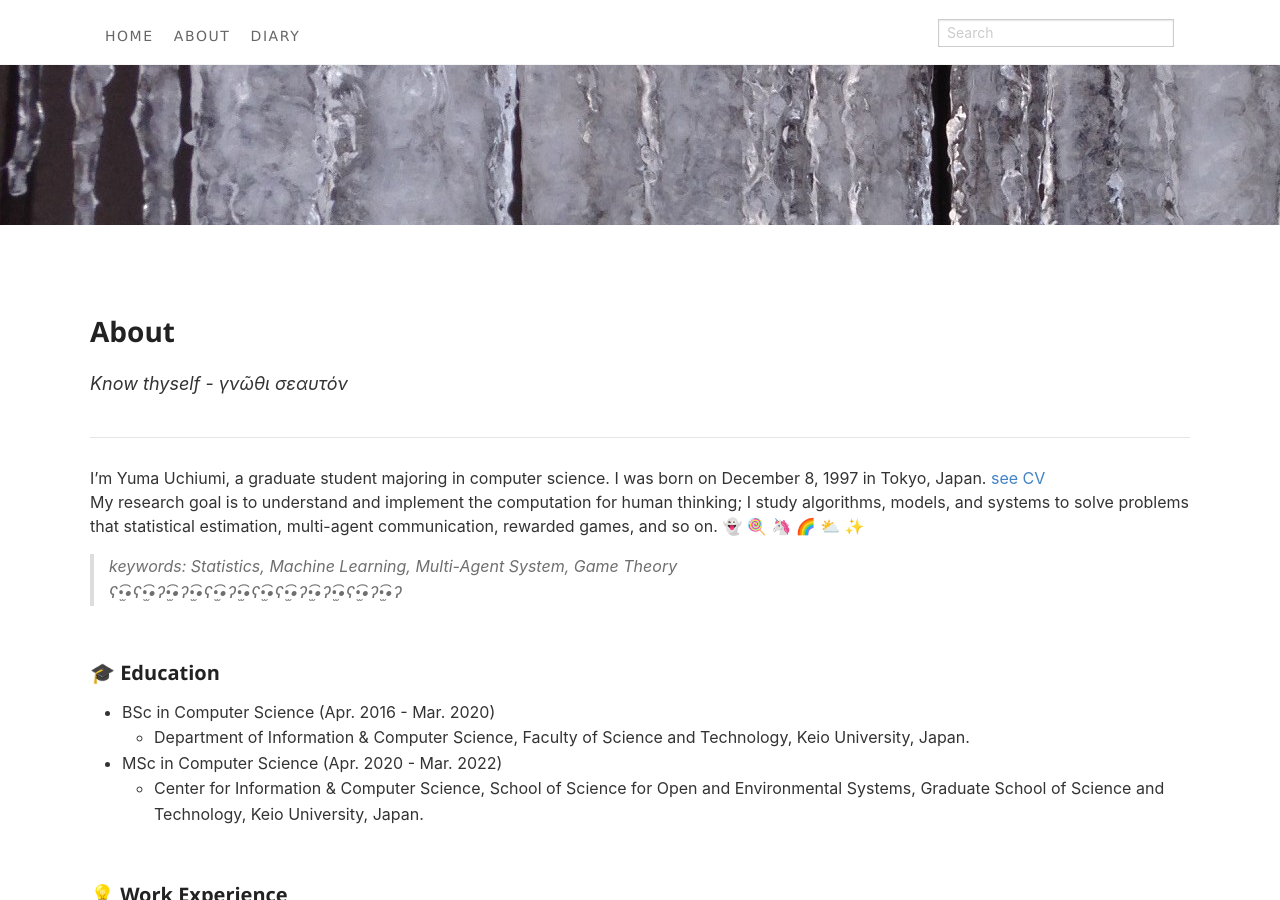
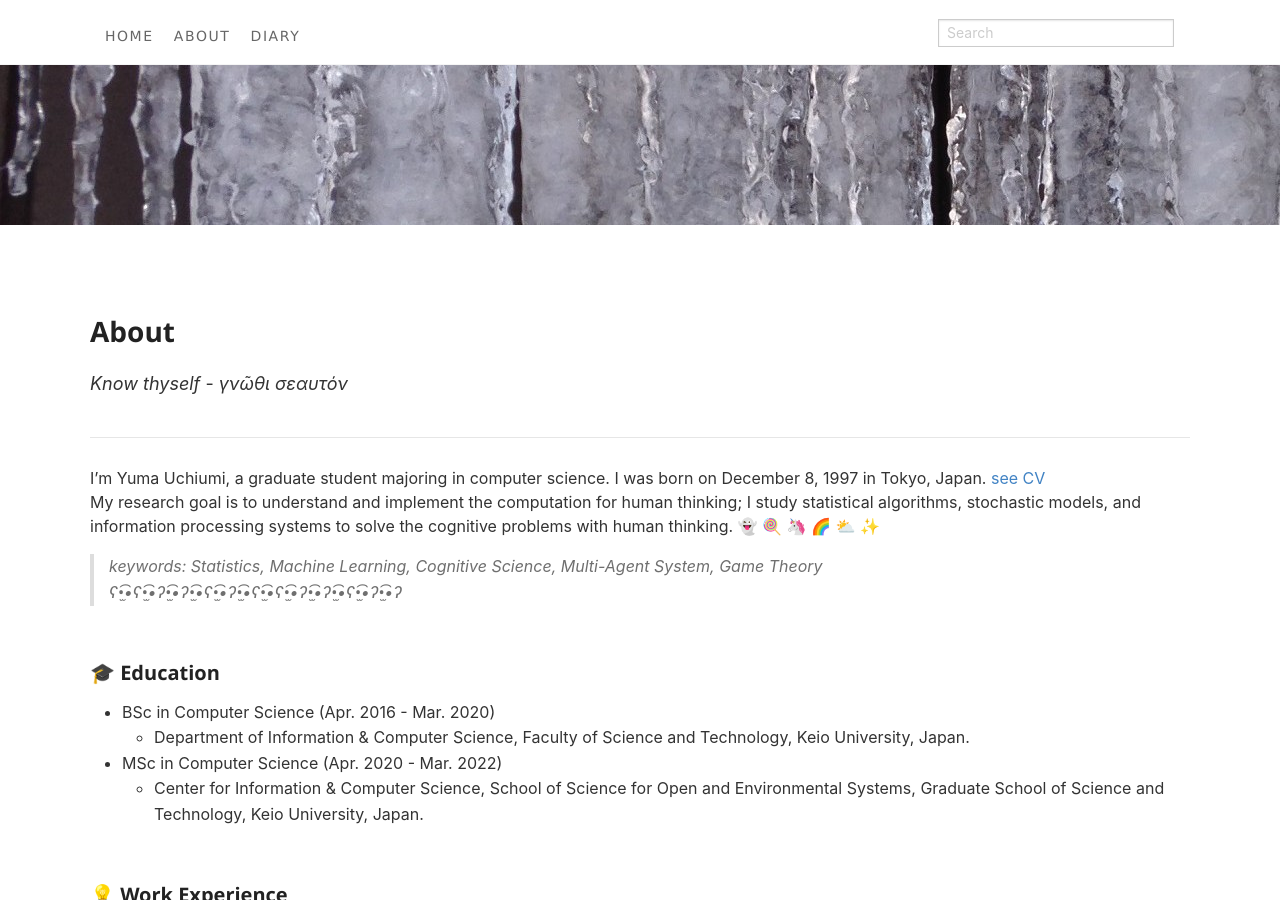
Before and after one commit to yumaloop/old-jekyll-blog-site, a Jekyll site: the page built from about.md, in a window 1280 px wide and 900 px high. Built offline with Jekyll 4.4.1, drawn with Linux system fonts in a browser that asks for light colours; comment, search, counter and statistics services are not loaded.

Commit message:
update about

```diff
--- a/about.md
+++ b/about.md
@@ -8,10 +8,10 @@ permalink: /about/
 I'm Yuma Uchiumi, a graduate student majoring in computer science.
 I was born on December 8, 1997 in Tokyo, Japan.  [see CV](https://yumaloop.github.io/assets/pdf/CV202011.pdf)<br>
 My research goal is to understand and implement the computation for human thinking;
-I study algorithms, models, and systems to solve problems that statistical estimation, multi-agent communication, rewarded games, and so on.
+I study statistical algorithms, stochastic models, and information processing systems to solve the cognitive problems with human thinking.
 &#x1f47b; &#x1f36d; &#x1f984; &#x1f308; &#x26c5; &#x2728;
 
-> keywords: Statistics, Machine Learning, Multi-Agent System, Game Theory<br>
+> keywords: Statistics, Machine Learning, Cognitive Science, Multi-Agent System, Game Theory<br>
 > ʕ•̫͡•ʕ•̫͡•ʔ•̫͡•ʔ•̫͡•ʕ•̫͡•ʔ•̫͡•ʕ•̫͡•ʕ•̫͡•ʔ•̫͡•ʔ•̫͡•ʕ•̫͡•ʔ•̫͡•ʔ
 
 <br>
```
